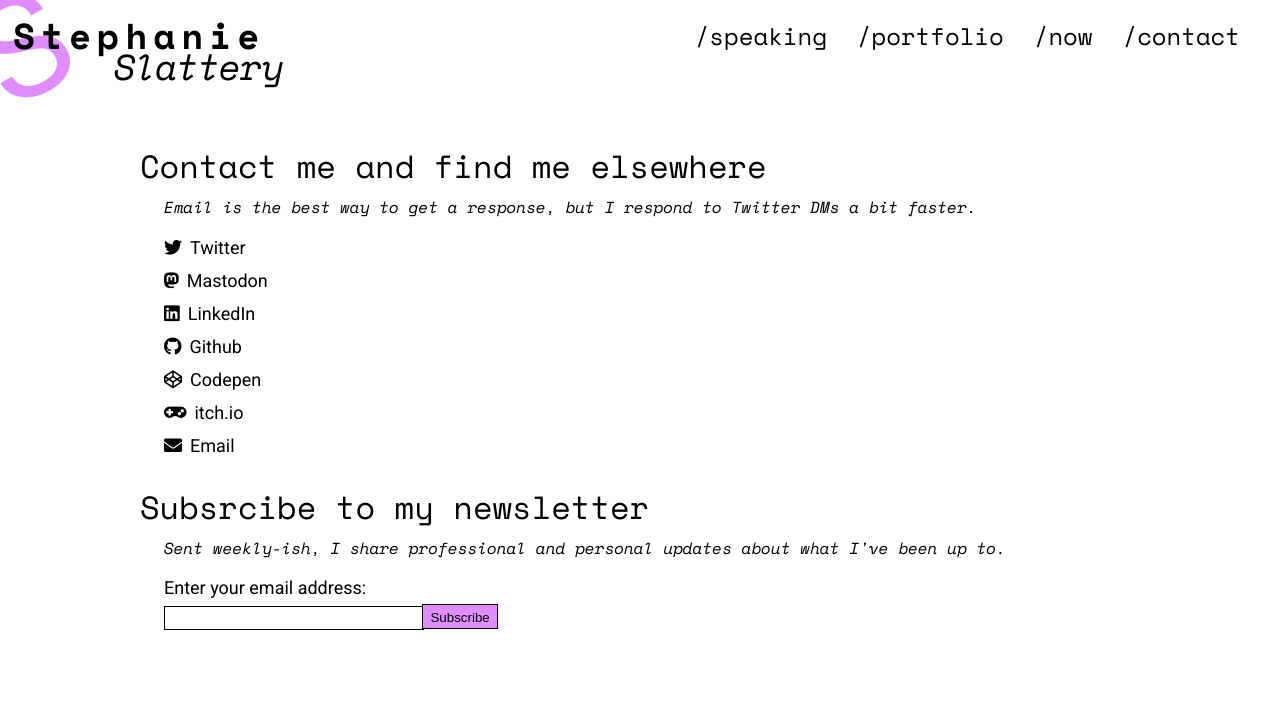
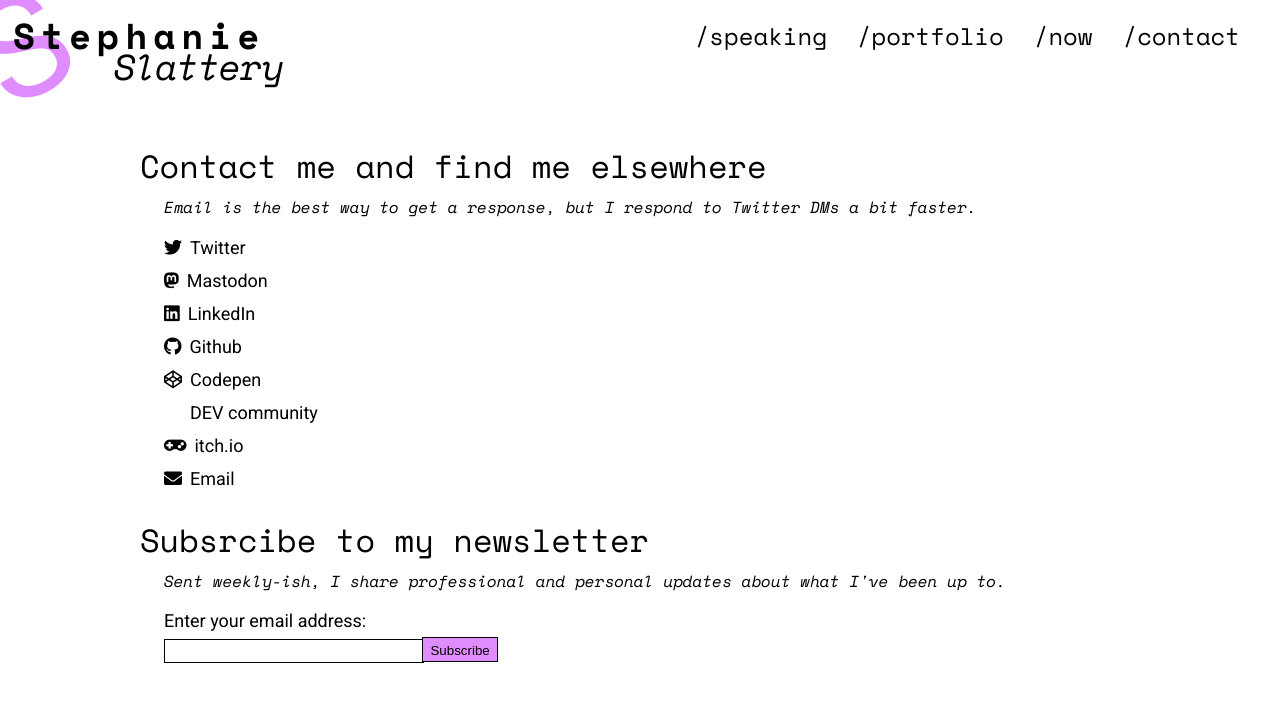
Before and after one commit to sublimemarch/personal-site, a Jekyll site: the page built from contact/index.html, in a window 1280 px wide. Shown: the top 702 px of the page. Built offline with Jekyll 4.4.1, drawn with Linux system fonts in a browser that asks for light colours; nearby versions of some CDN libraries.

Commit message:
Add link to dev.to.

```diff
--- a/contact/index.html
+++ b/contact/index.html
@@ -23,6 +23,9 @@ layout: default
         <a href="https://codepen.io/stephmarx/"><i class="fab fa-codepen"></i>Codepen</a>
       </li>
       <li>
+        <a href="https://dev.to/sublimemarch"><i class="far fa-code"></i>DEV community</a>
+      </li>
+      <li>
         <a href="https://sublimemarch.itch.io/"><i class="fas fa-gamepad"></i>itch.io</a>
       </li>
       <li>
```
